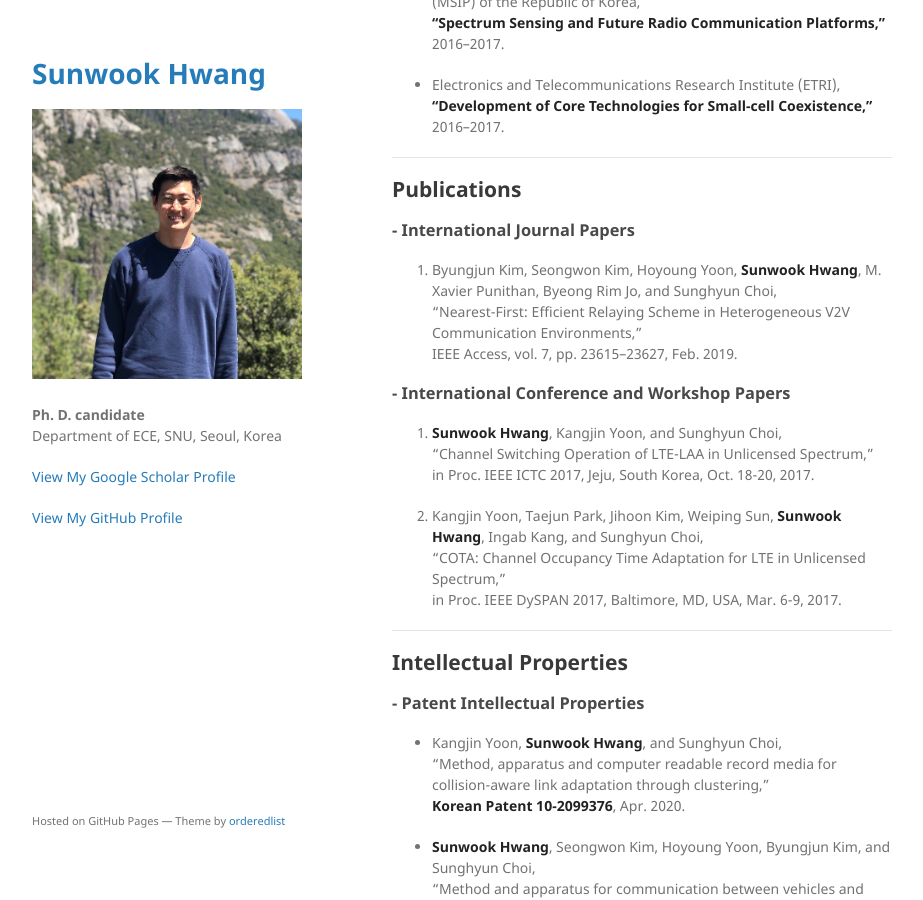
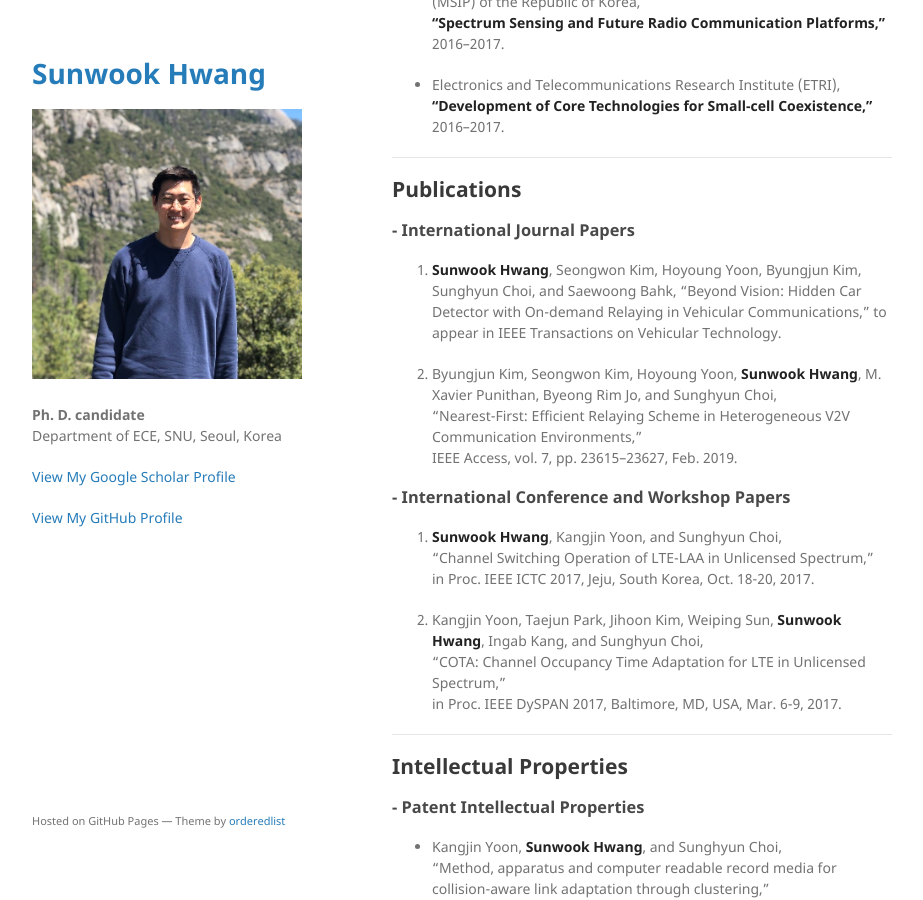
Before and after one commit to jeongjun-park/jeongjun-park.github.io, a Jekyll site: the page built from index.md, in a window 1280 px wide and 900 px high, scrolled down 1390 px. Shown: the whole window, without its empty margins (178-1101 px from the left). Built offline with Jekyll 4.4.1, drawn with Linux system fonts in a browser that asks for light colours; our own code applies the rules of GitHub Pages for plain Markdown files.

Commit message:
Update index.md
1013-TVT

```diff
--- a/index.md
+++ b/index.md
@@ -56,7 +56,10 @@ at Samsung Research)
 ## Publications
 
 ### - International Journal Papers
-1. Byungjun Kim, Seongwon Kim, Hoyoung Yoon, **Sunwook Hwang**, M. Xavier Punithan, Byeong Rim Jo, and Sunghyun Choi,
+1.  **Sunwook Hwang**, Seongwon Kim, Hoyoung Yoon, Byungjun Kim, Sunghyun Choi, and Saewoong Bahk,
+"Beyond Vision: Hidden Car Detector with On-demand Relaying in Vehicular Communications," to appear in IEEE Transactions on Vehicular Technology.
+
+2. Byungjun Kim, Seongwon Kim, Hoyoung Yoon, **Sunwook Hwang**, M. Xavier Punithan, Byeong Rim Jo, and Sunghyun Choi,
 "Nearest-First: Efficient Relaying Scheme in Heterogeneous V2V Communication Environments,"
 IEEE Access, vol. 7, pp. 23615--23627, Feb. 2019.
 
```
